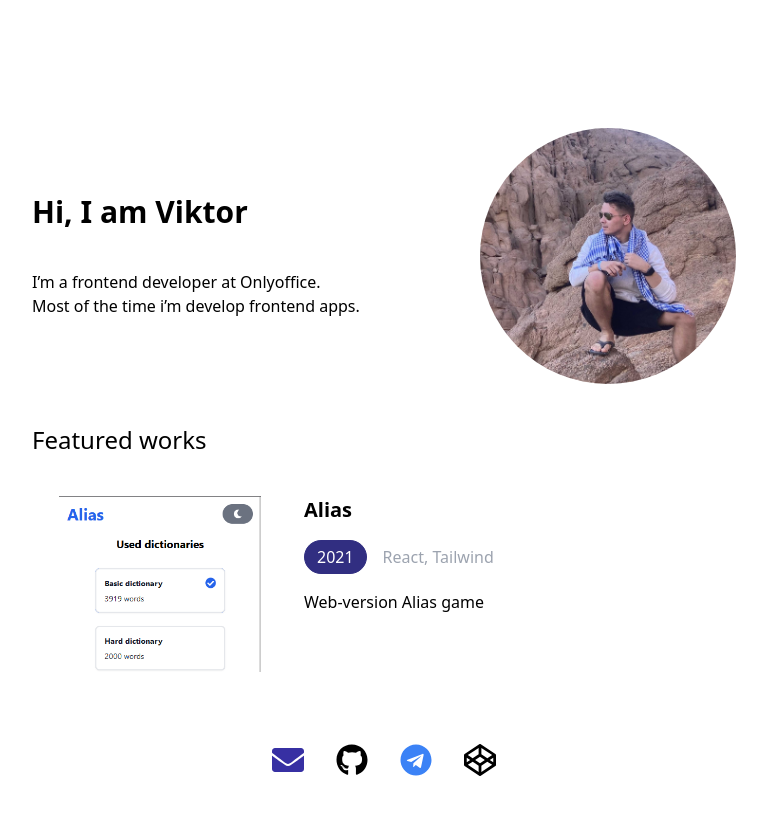
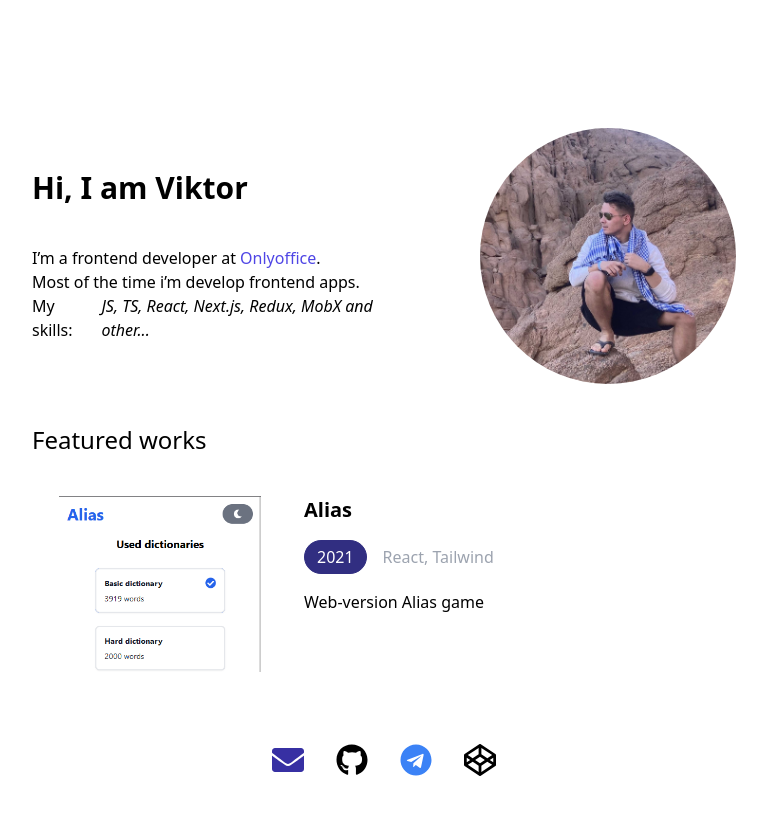
Before and after one commit to vafomin/enotcode, a Next.js app: page / in a window 1280 px wide. Shown: the whole page, without its empty margins (256-1023 px from the left). Built offline with nearby package versions, Linux system fonts and the light colour scheme.

Commit message:
feature: add skills, url

```diff
--- a/components/Info/index.js
+++ b/components/Info/index.js
@@ -6,8 +6,25 @@ const Info = () => {
       <div className="flex flex-col w-96 text-center md:text-left">
         <h1 className="text-3xl font-bold pb-10">Hi, I am Viktor</h1>
         <div>
-          <p>I’m a frontend developer at Onlyoffice.</p>
+          <p>
+            I’m a frontend developer at{" "}
+            <a
+              className="text-indigo-600"
+              href="https://onlyoffice.com"
+              target="_blank"
+              rel="noreferrer"
+            >
+              Onlyoffice
+            </a>
+            .
+          </p>
           <p>Most of the time i’m develop frontend apps.</p>
+          <div className="inline-flex gap-1">
+            <p>My skills:</p>
+            <p className="italic">
+              JS, TS, React, Next.js, Redux, MobX and other...
+            </p>
+          </div>
         </div>
       </div>
       <div className="relative h-64 w-64">
```
